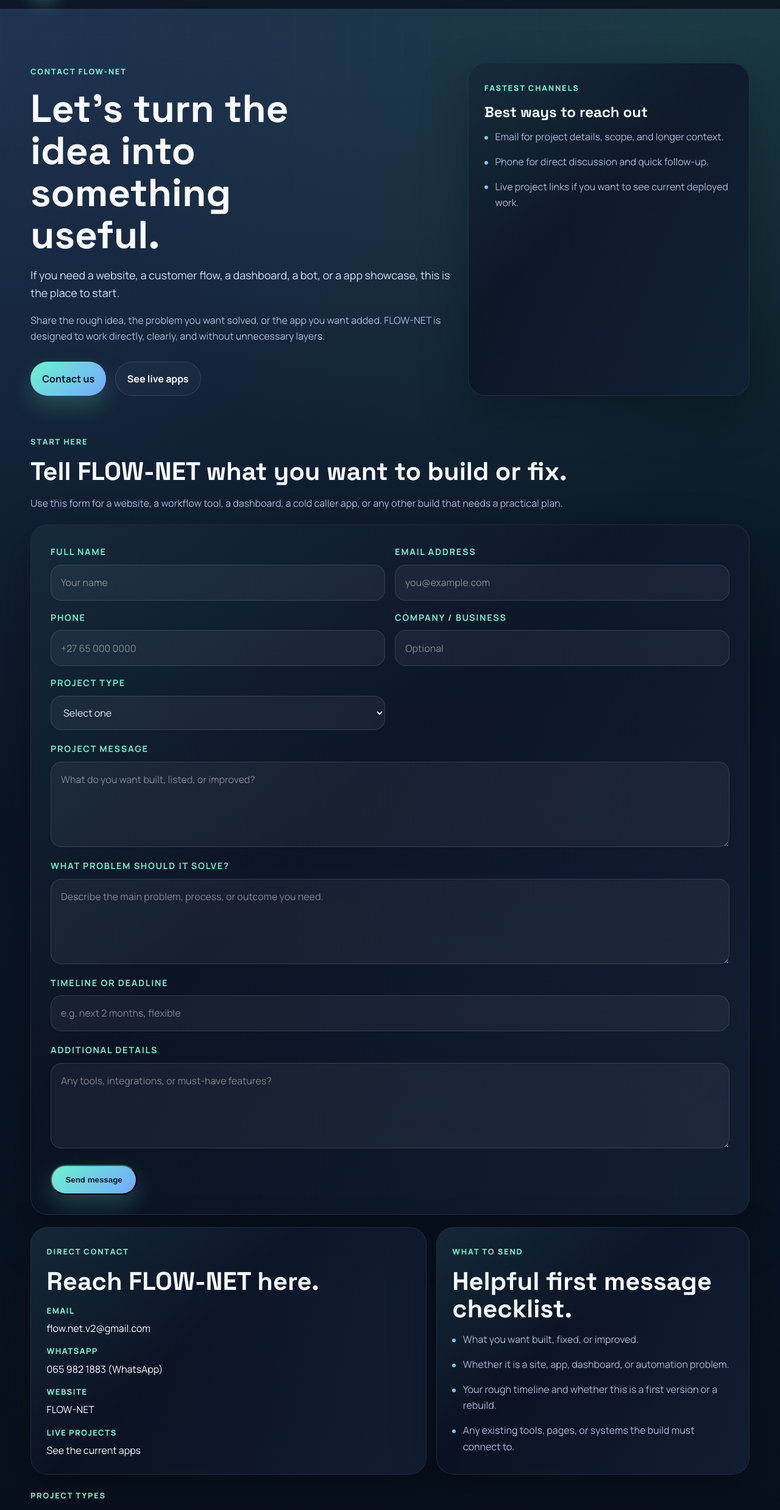
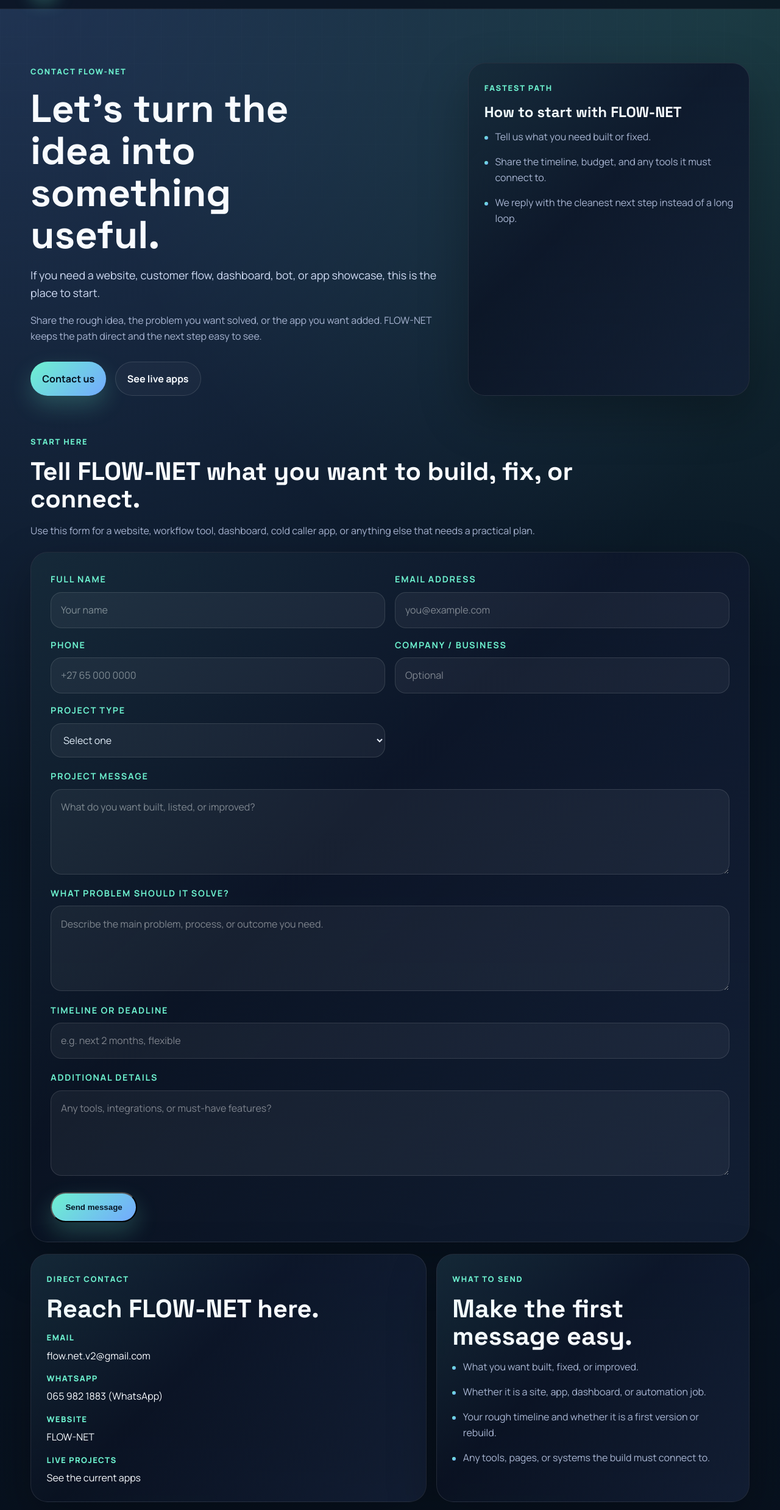
Before and after one commit to flow-net-coder/flow-net-web, a website: page contact.html in a window 1280 px wide. Shown: the part 72-2548 px from the top of the page at 61% size. Drawn offline with Linux system fonts and the light colour scheme.

Commit message:
Refine contact flow and homepage copy

```diff
--- a/contact.html
+++ b/contact.html
@@ -60,13 +60,13 @@
           <p class="eyebrow">Contact FLOW-NET</p>
           <h1>Let's turn the idea into something useful.</h1>
           <p class="lead">
-            If you need a website, a customer flow, a dashboard, a bot, or a
-            app showcase, this is the place to start.
+            If you need a website, customer flow, dashboard, bot, or app
+            showcase, this is the place to start.
           </p>
           <p>
             Share the rough idea, the problem you want solved, or the app you
-            want added. FLOW-NET is designed to work directly, clearly, and
-            without unnecessary layers.
+            want added. FLOW-NET keeps the path direct and the next step easy
+            to see.
           </p>
           <div class="hero-actions">
             <a class="button button-primary" href="#start-project-form">Contact us</a>
@@ -75,12 +75,12 @@
         </div>
 
         <aside class="dashboard-panel" data-reveal>
-          <p class="panel-label">Fastest channels</p>
-          <h2>Best ways to reach out</h2>
+          <p class="panel-label">Fastest path</p>
+          <h2>How to start with FLOW-NET</h2>
           <ul class="signal-list">
-            <li>Email for project details, scope, and longer context.</li>
-            <li>Phone for direct discussion and quick follow-up.</li>
-            <li>Live project links if you want to see current deployed work.</li>
+            <li>Tell us what you need built or fixed.</li>
+            <li>Share the timeline, budget, and any tools it must connect to.</li>
+            <li>We reply with the cleanest next step instead of a long loop.</li>
           </ul>
         </aside>
       </div>
@@ -90,10 +90,10 @@
       <div class="container">
         <div class="section-heading" data-reveal>
           <p class="eyebrow">Start here</p>
-          <h2>Tell FLOW-NET what you want to build or fix.</h2>
+          <h2>Tell FLOW-NET what you want to build, fix, or connect.</h2>
           <p>
-            Use this form for a website, a workflow tool, a dashboard, a cold
-            caller app, or any other build that needs a practical plan.
+            Use this form for a website, workflow tool, dashboard, cold caller
+            app, or anything else that needs a practical plan.
           </p>
         </div>
 
@@ -183,12 +183,12 @@
 
         <article class="surface-card contact-card" data-reveal>
           <p class="eyebrow">What to send</p>
-          <h2>Helpful first message checklist.</h2>
+          <h2>Make the first message easy.</h2>
           <ul class="plain-list">
             <li>What you want built, fixed, or improved.</li>
-            <li>Whether it is a site, app, dashboard, or automation problem.</li>
-            <li>Your rough timeline and whether this is a first version or a rebuild.</li>
-            <li>Any existing tools, pages, or systems the build must connect to.</li>
+            <li>Whether it is a site, app, dashboard, or automation job.</li>
+            <li>Your rough timeline and whether it is a first version or rebuild.</li>
+            <li>Any tools, pages, or systems the build must connect to.</li>
           </ul>
         </article>
       </div>
@@ -235,8 +235,8 @@
           <p class="eyebrow">Current apps</p>
           <h2>The app lineup FLOW-NET is showing right now.</h2>
           <p>
-            The first slot is the cold caller app. The rest will be added as you
-            send them through and we wire them into the public config.
+            The first slot is the cold caller app. More apps can be added as
+            you send them through and we wire them into the public config.
           </p>
           <div class="footer-links">
             <a href="live.html" data-config-href="PROJECT_ONE_URL" data-config-text="PROJECT_ONE_NAME">Cold Caller App</a>
```
Also changed, not shown: index.html (+6 -7 lines), todo.md (+3 -0 lines).
